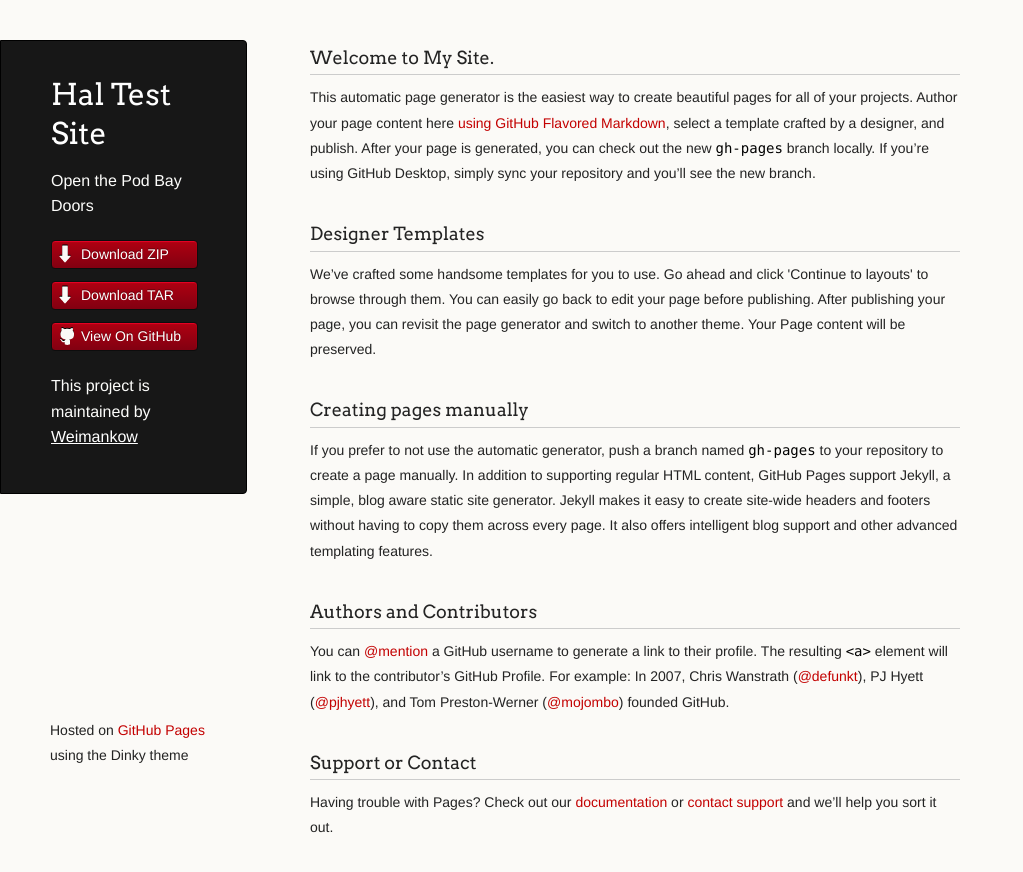
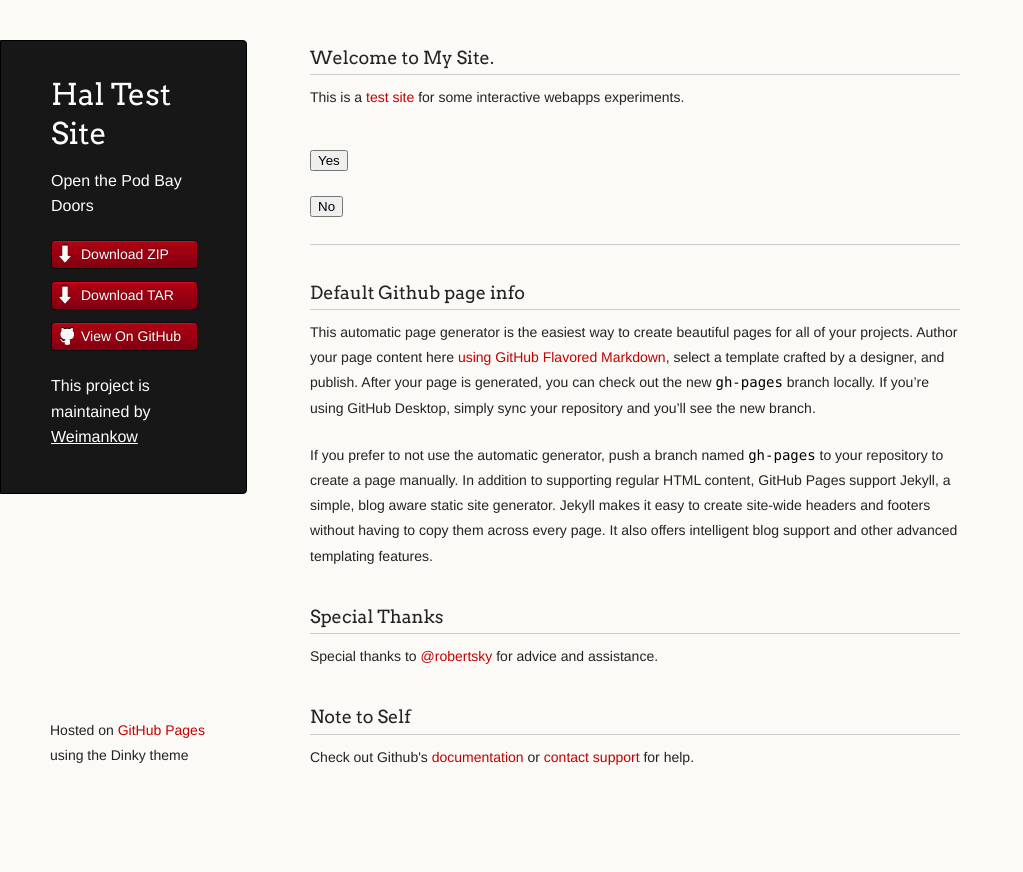
Before and after one commit to Weimankow/hal, a plain HTML site: page index.html in a window 1280 px wide. Shown: the whole page, without its empty margins (0-1023 px from the left). After the commit the page ends 842 px from the top, so only its background shows below. Drawn offline with Linux system fonts and the light colour scheme.

Commit message:
previous commit was error, re-commit with correct changes this round

```diff
--- a/index.html
+++ b/index.html
@@ -7,6 +7,8 @@
 
     <link rel="stylesheet" href="stylesheets/styles.css">
     <link rel="stylesheet" href="stylesheets/github-light.css">
+    <!-- HKSPC created new app.css file and added a link here-->
+    <link rel="stylesheet" href="stylesheets/app.css">
     <script src="javascripts/scale.fix.js"></script>
     <meta name="viewport" content="width=device-width, initial-scale=1, user-scalable=no">
     <!--[if lt IE 9]>
@@ -33,32 +35,53 @@
         <h3>
 <a id="welcome-to-github-pages" class="anchor" href="#welcome-to-github-pages" aria-hidden="true"><span class="octicon octicon-link"></span></a>Welcome to My Site.</h3>
 
-<p>This automatic page generator is the easiest way to create beautiful pages for all of your projects. Author your page content here <a href="https://guides.github.com/features/mastering-markdown/">using GitHub Flavored Markdown</a>, select a template crafted by a designer, and publish. After your page is generated, you can check out the new <code>gh-pages</code> branch locally. If you’re using GitHub Desktop, simply sync your repository and you’ll see the new branch.</p>
+<p> This is a <a href="about.html">test site</a> for some interactive webapps experiments. </p>
 
 <h3>
-<a id="designer-templates" class="anchor" href="#designer-templates" aria-hidden="true"><span class="octicon octicon-link"></span></a>Designer Templates</h3>
+<!--
 
-<p>We’ve crafted some handsome templates for you to use. Go ahead and click 'Continue to layouts' to browse through them. You can easily go back to edit your page before publishing. After publishing your page, you can revisit the page generator and switch to another theme. Your Page content will be preserved.</p>
+this is a button made with css and html
+
+<a id="designer-templates" class="anchor" href="#designer-templates" aria-hidden="true"><span class="octicon octicon-link"></span></a>Step 1: Make Buttons </h3>
+<p> <div id= "pinkRec" > </div> </p>
+
+ this is a default button
+
+<p> <img id="image01" src="./images/start_game.png" > </p>
+-->
+
+
+<!-- this is a default button-->
+<p><button  type="submit" value="Submit">Yes</button></p>
+<p><button  type="submit" value="Submit">No</button></p>
+
+
 
 <h3>
-<a id="creating-pages-manually" class="anchor" href="#creating-pages-manually" aria-hidden="true"><span class="octicon octicon-link"></span></a>Creating pages manually</h3>
+<a id="creating-pages-manually" class="anchor" href="#creating-pages-manually" aria-hidden="true"><span class="octicon octicon-link"></span></a>Default Github page info</h3>
+
+<p>This automatic page generator is the easiest way to create beautiful pages for all of your projects. Author your page content here <a href="https://guides.github.com/features/mastering-markdown/">using GitHub Flavored Markdown</a>, select a template crafted by a designer, and publish. After your page is generated, you can check out the new <code>gh-pages</code> branch locally. If you’re using GitHub Desktop, simply sync your repository and you’ll see the new branch.</p>
 
 <p>If you prefer to not use the automatic generator, push a branch named <code>gh-pages</code> to your repository to create a page manually. In addition to supporting regular HTML content, GitHub Pages support Jekyll, a simple, blog aware static site generator. Jekyll makes it easy to create site-wide headers and footers without having to copy them across every page. It also offers intelligent blog support and other advanced templating features.</p>
 
 <h3>
-<a id="authors-and-contributors" class="anchor" href="#authors-and-contributors" aria-hidden="true"><span class="octicon octicon-link"></span></a>Authors and Contributors</h3>
+<a id="authors-and-contributors" class="anchor" href="#authors-and-contributors" aria-hidden="true"><span class="octicon octicon-link"></span></a>Special Thanks</h3>
 
-<p>You can <a href="https://github.com/blog/821" class="user-mention">@mention</a> a GitHub username to generate a link to their profile. The resulting <code>&lt;a&gt;</code> element will link to the contributor’s GitHub Profile. For example: In 2007, Chris Wanstrath (<a href="https://github.com/defunkt" class="user-mention">@defunkt</a>), PJ Hyett (<a href="https://github.com/pjhyett" class="user-mention">@pjhyett</a>), and Tom Preston-Werner (<a href="https://github.com/mojombo" class="user-mention">@mojombo</a>) founded GitHub.</p>
+<p>Special thanks to <a href="https://github.com/robertsky" class="user-mention">@robertsky</a> for advice and assistance. </p>
 
 <h3>
-<a id="support-or-contact" class="anchor" href="#support-or-contact" aria-hidden="true"><span class="octicon octicon-link"></span></a>Support or Contact</h3>
+<a id="support-or-contact" class="anchor" href="#support-or-contact" aria-hidden="true"><span class="octicon octicon-link"></span></a>Note to Self</h3>
 
-<p>Having trouble with Pages? Check out our <a href="https://help.github.com/pages">documentation</a> or <a href="https://github.com/contact">contact support</a> and we’ll help you sort it out.</p>
+<p>Check out Github's <a href="https://help.github.com/pages">documentation</a> or <a href="https://github.com/contact">contact support</a> for help. </p>
       </section>
       <footer>
         <p><small>Hosted on <a href="https://pages.github.com">GitHub Pages</a> using the Dinky theme</small></p>
       </footer>
     </div>
+     <!-- HKSPC created a link to jquery here copied from http://jquery.com/download/-->
+    <script src="//code.jquery.com/jquery-migrate-1.2.1.min.js"></script>
+    <!-- HKSPC created new app.js file and added a link here-->
+    <script src="javascripts/app.js"></script>
     <!--[if !IE]><script>fixScale(document);</script><![endif]-->
 		          <script type="text/javascript">
             var gaJsHost = (("https:" == document.location.protocol) ? "https://ssl." : "http://www.");
```
